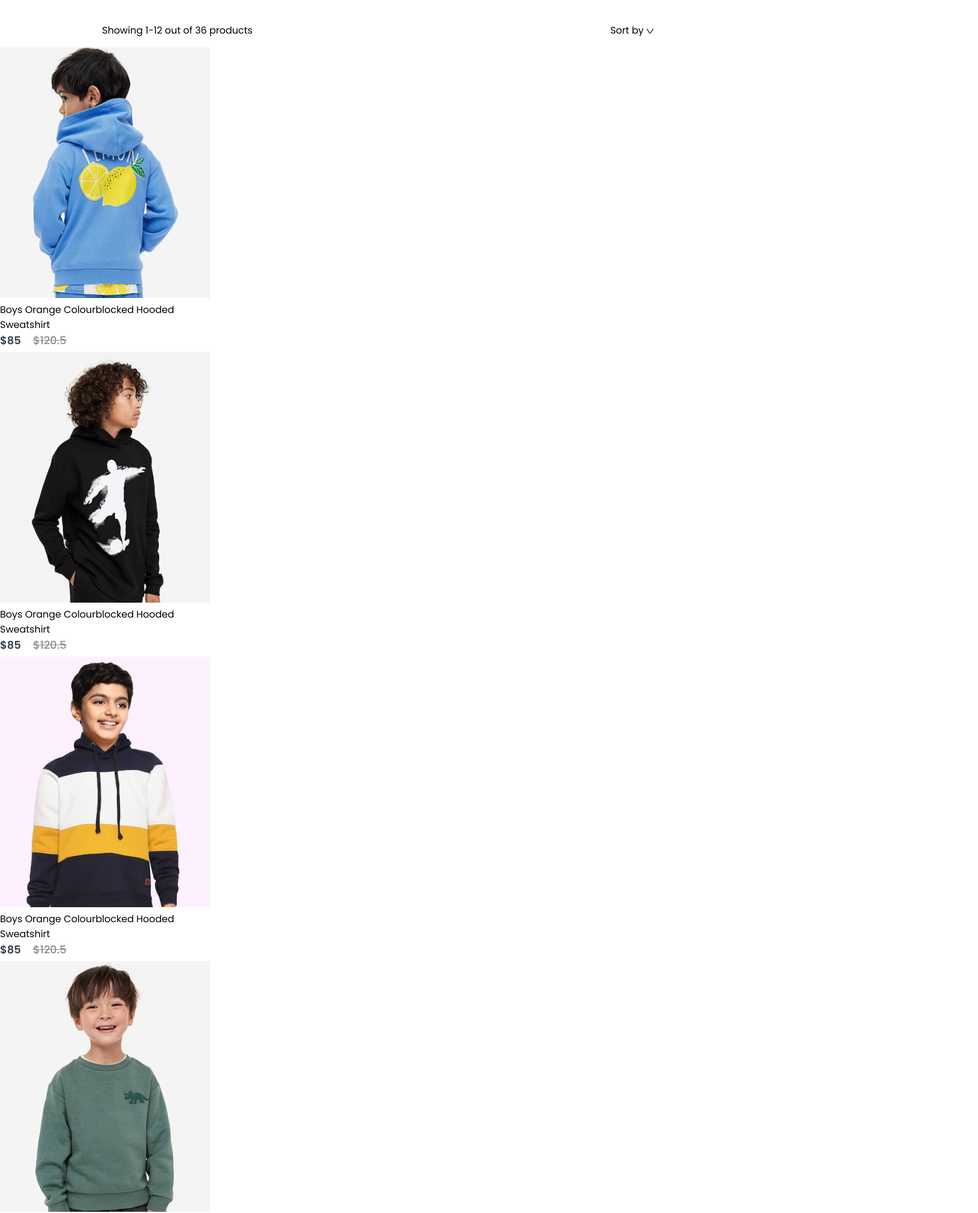
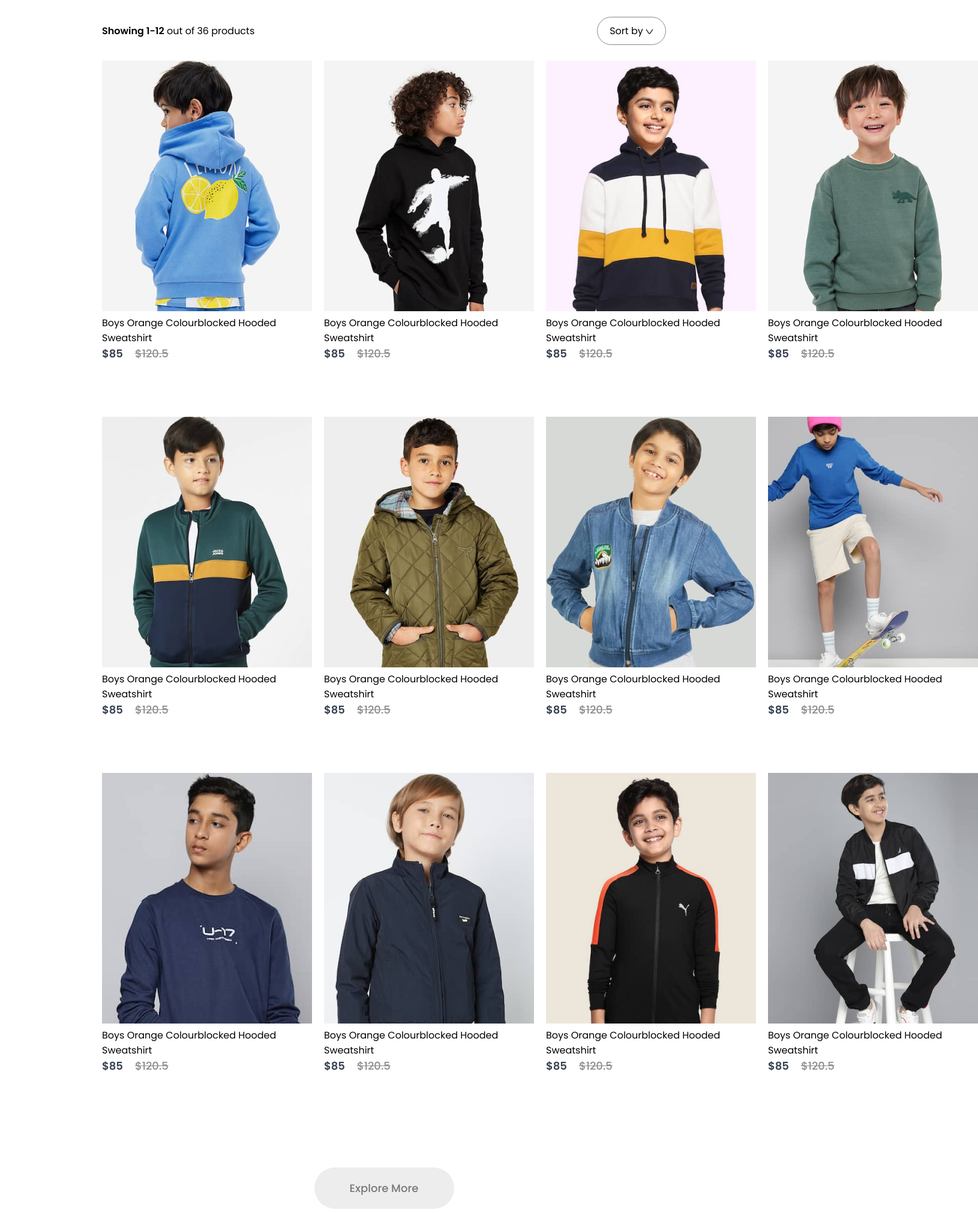
Before and after one commit to Muna-Saeed/E-commerce, a React (Create React App) app in the folder frontend/: page /kids in a window 1280 px wide. Shown: the part 354-2377 px from the top of the page at 60% size, 1630 px wide, since content can reach past the window. Built offline with nearby package versions, Linux system fonts and the light colour scheme.

Commit message:
created shopCategory for my E-commerce website.

```diff
--- a/frontend/src/Pages/CSS/ShopCategory.css
+++ b/frontend/src/Pages/CSS/ShopCategory.css
@@ -11,5 +11,30 @@
 }
 .shopcategory-sort{
     padding: 10px 20px;
-    border-radius: 1px solid #888;
+    border-radius: 40px;
+    border: 1px solid #888;
 }
+.shopcategory-indexSort p span{
+    font-weight: 600;
+}
+.shopcategory-products{
+    margin: 20px 170px;
+    display: grid;
+    grid-template-columns: 1fr 1fr 1fr 1fr;
+    row-gap: 80px;
+    column-gap: 20px;
+}
+.shopcategory-loadmore{
+    display: flex;
+    justify-content: center;
+    align-items: center;
+    margin: 150px auto;
+    width: 233px;
+    height: 69px;
+    border-radius: 75px;
+    background: #ededed;
+    color: #787878;
+    font-size: 18Px;
+    font-weight: 500;
+    cursor: pointer;
+}
--- a/frontend/src/Pages/ShopCategory.jsx
+++ b/frontend/src/Pages/ShopCategory.jsx
@@ -28,6 +28,9 @@ const ShopCategory = (props) => {
             }
           })}
         </div>
+        <div className="shopcategory-loadmore">
+          Explore More
+        </div>
     </div>
   )
 }
```
Also changed, not shown: frontend/src/Components/Assets/hero_image1.png (deleted).
